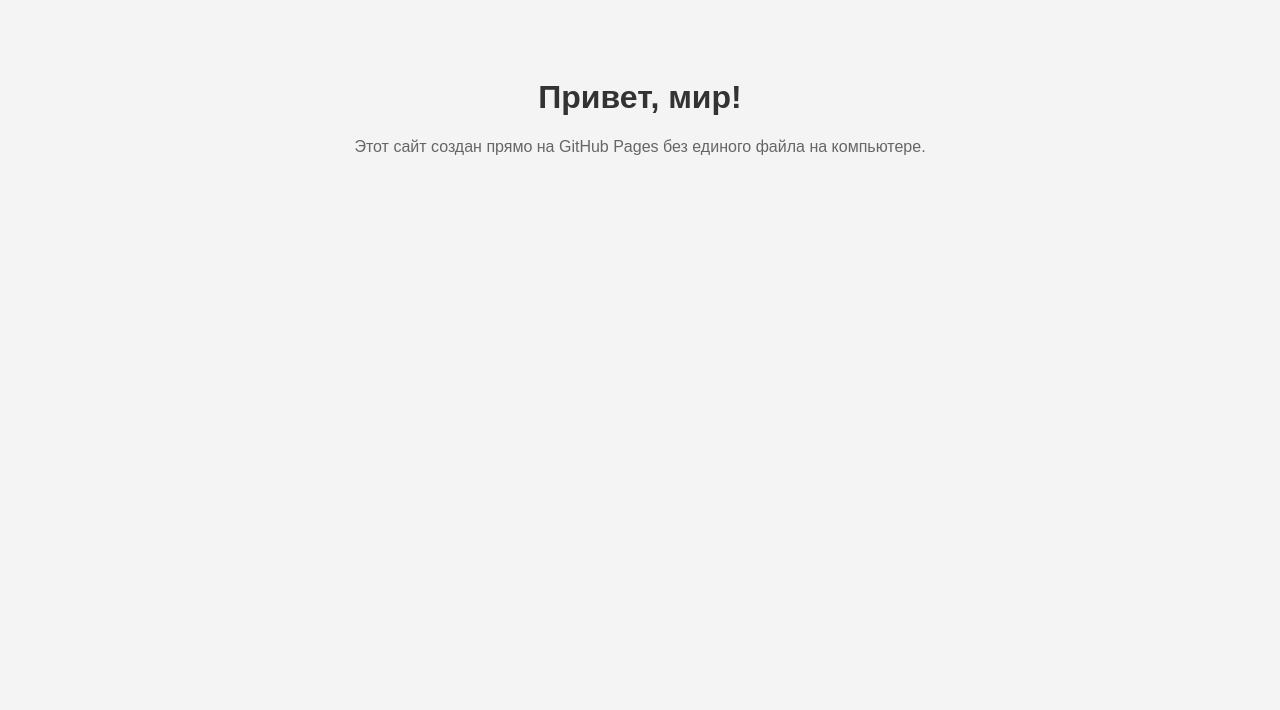
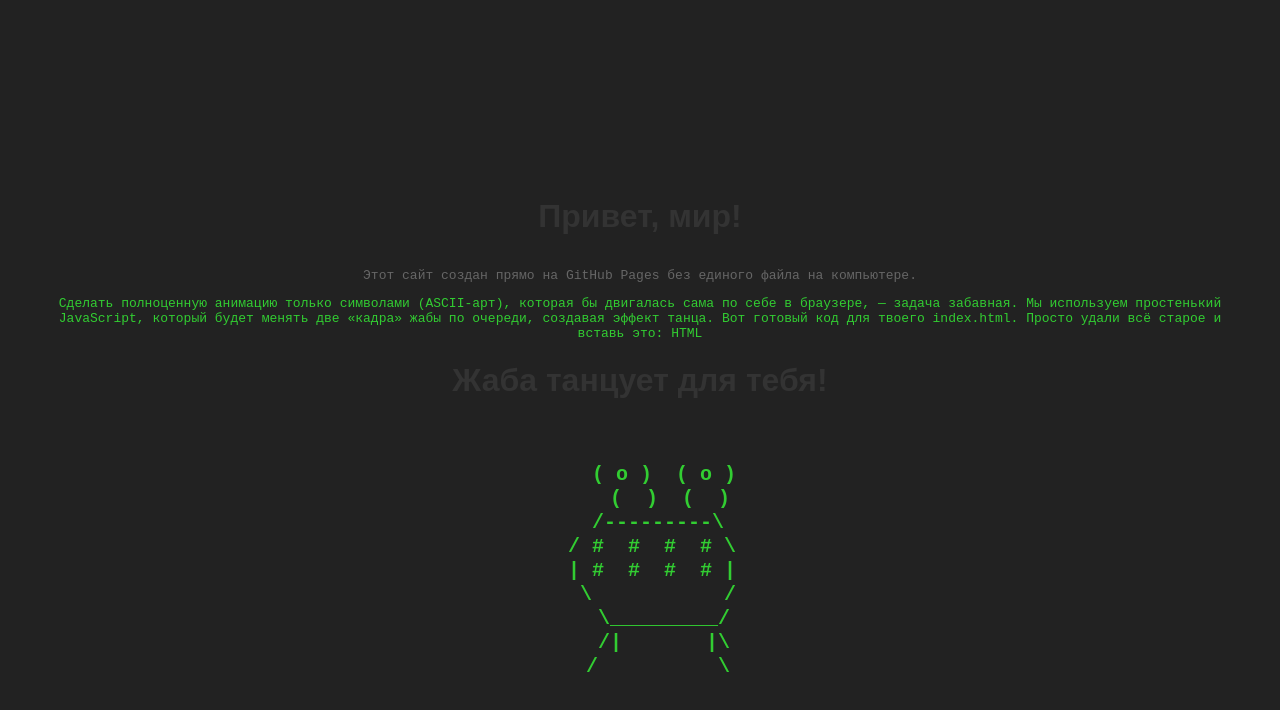
Before and after one commit to Veldcore-Tatan/Skill-swap, a plain HTML site: page index.html in a window 1280 px wide. Drawn offline with Linux system fonts and the light colour scheme.

Commit message:
Update index.html

```diff
--- a/index.html
+++ b/index.html
@@ -14,3 +14,84 @@
     <p>Этот сайт создан прямо на GitHub Pages без единого файла на компьютере.</p>
 </body>
 </html>
+
+Сделать полноценную анимацию только символами (ASCII-арт), которая бы двигалась сама по себе в браузере, — задача забавная. Мы используем простенький JavaScript, который будет менять две «кадра» жабы по очереди, создавая эффект танца.
+
+Вот готовый код для твоего index.html. Просто удали всё старое и вставь это:
+
+HTML
+<!DOCTYPE html>
+<html lang="ru">
+<head>
+    <meta charset="UTF-8">
+    <title>Танцующая Жаба</title>
+    <style>
+        body {
+            background-color: #222;
+            color: #32CD32; /* Зеленый цвет жабы */
+            display: flex;
+            flex-direction: column;
+            align-items: center;
+            justify-content: center;
+            height: 100vh;
+            margin: 0;
+            font-family: monospace; /* Моноширинный шрифт важен для ASCII */
+        }
+        pre {
+            font-size: 20px;
+            line-height: 1.2;
+            font-weight: bold;
+        }
+        h1 {
+            font-family: sans-serif;
+            margin-bottom: 20px;
+        }
+    </style>
+</head>
+<body>
+
+    <h1>Жаба танцует для тебя!</h1>
+
+    <!-- Сюда скрипт будет выводить кадры -->
+    <pre id="frog"></pre>
+
+    <script>
+        const frogElement = document.getElementById('frog');
+
+        // Кадр 1
+        const frame1 = `
+    (o  )  (  o)
+     (  )  (  )
+  /-----------\\
+ /  #  #  #  #  \\
+ |  #  #  #  #  |
+ \\             /
+  \\___________/
+   /         \\
+  /           \\
+        `;
+
+        // Кадр 2 (жаба немного "сжимается" и двигает глазами)
+        const frame2 = `
+    ( o )  ( o )
+     (  )  (  )
+   /---------\\
+  / #  #  #  # \\
+  | #  #  #  # |
+   \\           /
+    \\_________/
+    /|       |\\
+   /          \\
+        `;
+
+        let isFrame1 = true;
+
+        // Функция переключения кадров
+        setInterval(() => {
+            frogElement.textContent = isFrame1 ? frame1 : frame2;
+            isFrame1 = !isFrame1;
+        }, 500); // Скорость танца (500 мс = полсекунды)
+    </script>
+
+</body>
+</html>
```
